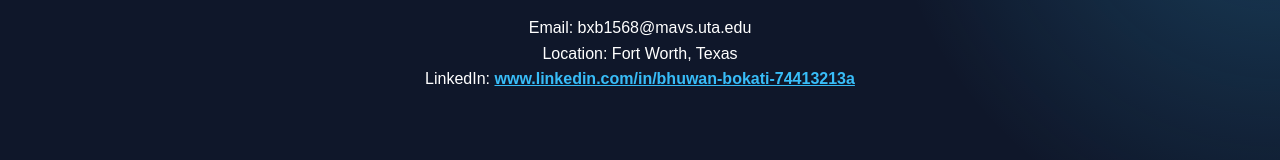
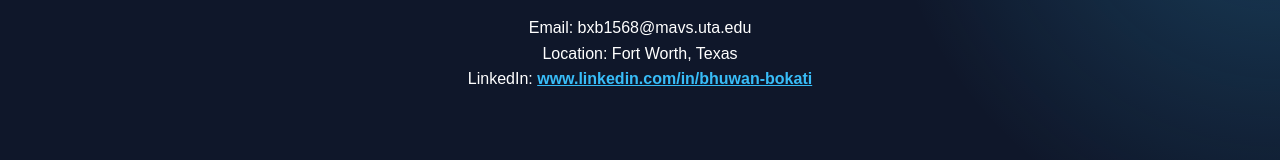
Before and after one commit to bhuwanbkt/bhuwanbkt.github.io, a plain HTML site: page index.html in a window 1280 px wide. Shown: the part 3870-4030 px from the top of the page. Drawn offline with Linux system fonts and the light colour scheme.

Commit message:
Fix LinkedIn URL in index.html

```diff
--- a/index.html
+++ b/index.html
@@ -705,7 +705,7 @@
     <p>
       LinkedIn:
       <a href="https://www.linkedin.com/in/bhuwan-bokati" target="_blank">
-        www.linkedin.com/in/bhuwan-bokati-74413213a
+        www.linkedin.com/in/bhuwan-bokati
       </a>
     </p>
   </section>
```
